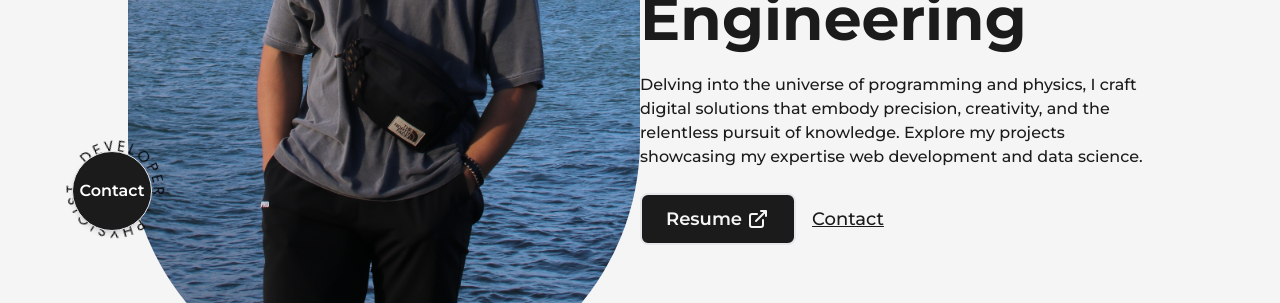
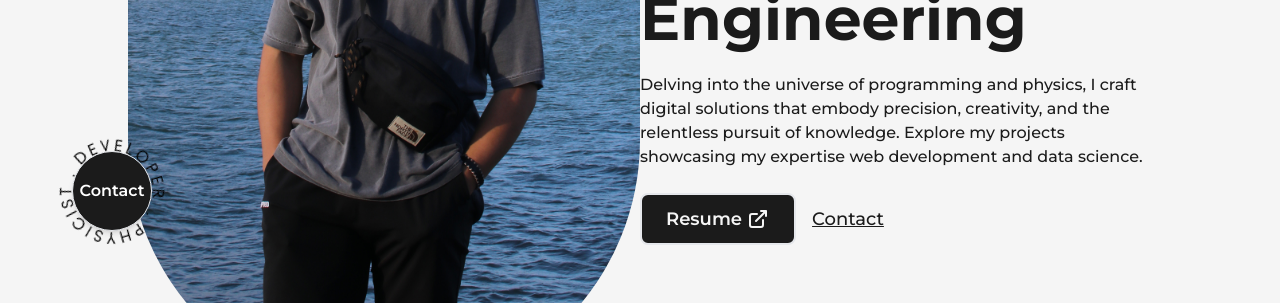
Before and after one commit to Quantum-Impulse/Next.js-portfolio-website, a Next.js app: page / in a window 1280 px wide. Shown: the part 497-800 px from the top of the page. Built offline with nearby package versions, Linux system fonts and the light colour scheme.

Commit message:
Update CircularText SVG dimensions and viewBox

```diff
--- a/src/components/Icons.js
+++ b/src/components/Icons.js
@@ -432,9 +432,9 @@ export const CircularText = ({ className, ...rest }) => (
 <svg
   xmlns="http://www.w3.org/2000/svg"
   mlSpace="preserve"
-  width="500"
-  height="500"
-  viewBox="-10 0 375 375"
+  width="400"
+  height="400"
+  viewBox="5 20 350 350"
   className={`w-full h-auto ${className}`}
   {...rest}
 >
```
